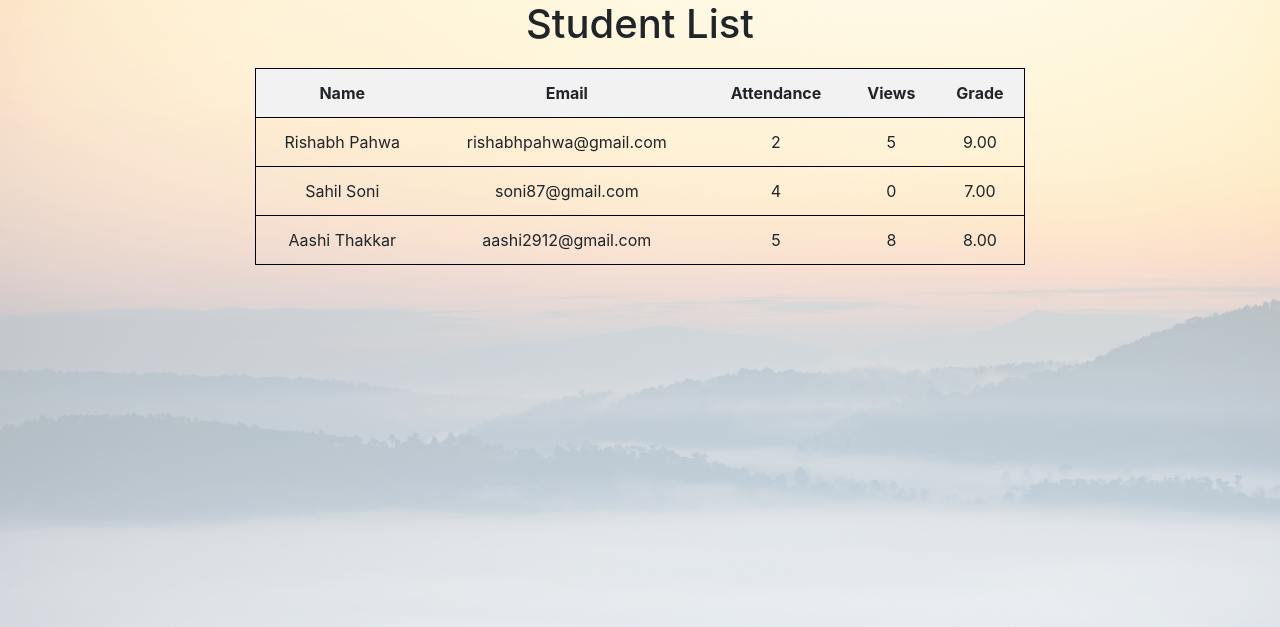
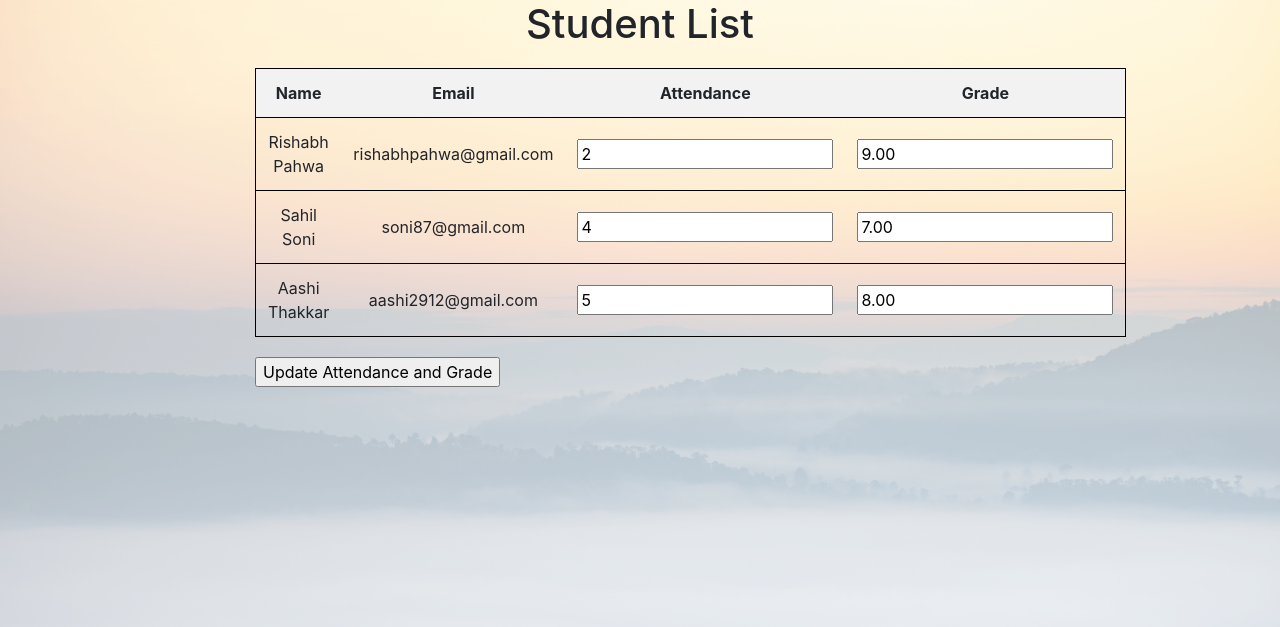
Before and after one commit to r1shabhpahwa/eAcademy, a Django app: page /student/ in a window 1280 px wide. Shown: the part 56-683 px from the top of the page. Run offline with Django 4.2, Linux system fonts and the light colour scheme; data comes from the database, SQL or seed files in the repository; both versions use the stored data as it was after the commit; some libraries are stand-ins or nearby versions.

Commit message:
system to give grade and attendence

```diff
--- a/eAcademyApp/forms.py
+++ b/eAcademyApp/forms.py
@@ -30,3 +30,24 @@ class CourseForm(forms.ModelForm):
             'instructor': forms.Select(attrs={'class': 'form-control'}),
             'files': forms.ClearableFileInput(attrs={'class': 'form-control-file'}),
         }
+
+class StudentUpdateForm(forms.Form):
+
+    def __init__(self, *args, **kwargs):
+        students = kwargs.pop('students')
+        super(StudentUpdateForm, self).__init__(*args, **kwargs)
+
+        for student in students:
+            self.fields[f'attendance_{student.id}'] = forms.IntegerField(
+                label=f'Attendance for {student.first_name} {student.last_name}',
+                initial=student.attendance,
+                min_value=0,
+            )
+
+            self.fields[f'grade_{student.id}'] = forms.DecimalField(
+                label=f'Grade for {student.first_name} {student.last_name}',
+                initial=student.grade,
+                min_value=0,
+                max_value=100,
+                decimal_places=2,
+            )
--- a/eAcademyApp/models.py
+++ b/eAcademyApp/models.py
@@ -54,7 +54,6 @@ class Student(models.Model):
     last_name = models.CharField(max_length=100, null=True)
     email = models.EmailField(unique=True, null=True)
     attendance = models.PositiveIntegerField(default=0)
-    views = models.PositiveIntegerField(default=0)
     grade = models.DecimalField(max_digits=5, decimal_places=2, default=0.0)
 
     def __str__(self):
--- a/eAcademyApp/static/eAcademyApp/styles.css
+++ b/eAcademyApp/static/eAcademyApp/styles.css
@@ -58,3 +58,9 @@ h1 {
 .student-table tbody tr:hover {
     background-color: #f2f2f2;
 }
+
+
+
+.button-space {
+    margin-top: 20px;
+}
--- a/eAcademyApp/views.py
+++ b/eAcademyApp/views.py
@@ -211,9 +211,33 @@ def upgrade_view(request, membership_type):
     return redirect(reverse('eAcademyApp:membership'))
 
 
+from django.shortcuts import render, redirect
+from .models import Student
+from .forms import StudentUpdateForm  # Create this form based on your Student model
+
 def student_list(request):
     students = Student.objects.filter(user__student__user_type='student')
-    return render(request, 'student_list.html', {'students': students})
+
+    if request.method == 'POST':
+        form = StudentUpdateForm(request.POST, students=students)
+        if form.is_valid():
+            for student in students:
+                student.attendance = form.cleaned_data[f'attendance_{student.id}']
+                student.grade = form.cleaned_data[f'grade_{student.id}']
+                student.save()
+
+            # Add a success message to be shown after successful form submission
+            messages.success(request, 'Your changes has been successfully saved!')
+
+            # Redirect to the same page after form submission
+            return redirect('eAcademyApp:student_list')
+
+    else:
+        form = StudentUpdateForm(students=students)
+
+    return render(request, 'student_list.html', {'students': students, 'form': form})
+
+
 
 
 def aboutus(request):
--- a/templates/base.html
+++ b/templates/base.html
@@ -77,6 +77,7 @@
                             <a class="nav-link" href="/accounts/register/">Register</a>
                         </li>
                 {% endif %}
+
             </ul>
         </div>
     </nav>
--- a/templates/student_list.html
+++ b/templates/student_list.html
@@ -5,13 +5,14 @@
 {% block content %}
 <div class="container">
     <h1>Student List</h1>
+    <form method="post">
+        {% csrf_token %}
         <table class="student-table">
             <thead>
                 <tr>
                     <th>Name</th>
                     <th>Email</th>
                     <th>Attendance</th>
-                <th>Views</th>
                     <th>Grade</th>
                 </tr>
             </thead>
@@ -20,12 +21,16 @@
                 <tr>
                     <td>{{ student.first_name }} {{ student.last_name }}</td>
                     <td>{{ student.email }}</td>
-                <td>{{ student.attendance }}</td>
-                <td>{{ student.views }}</td>
-                <td>{{ student.grade }}</td>
+                    <td><input type="number" name="attendance_{{ student.id }}" value="{{ student.attendance }}"></td>
+                    <td><input type="number" name="grade_{{ student.id }}" value="{{ student.grade }}"></td>
                 </tr>
                 {% endfor %}
             </tbody>
         </table>
+        <div class="button-space">
+
+            <input type="submit" value="Update Attendance and Grade">
+        </div>
+    </form>
 </div>
 {% endblock %}
```
Also changed, not shown: db.sqlite3. Lines whose indentation alone changed are shown as unchanged.
